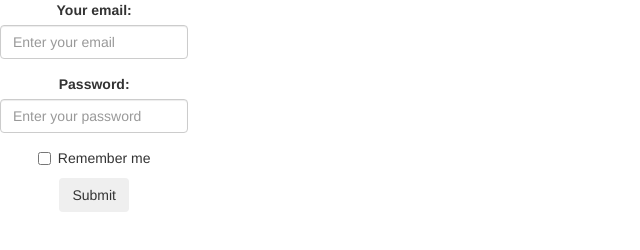
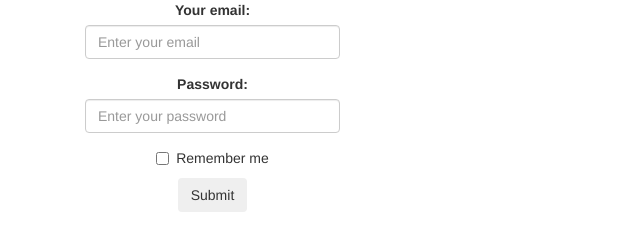
Before and after one commit to Igorikus/Task-Manager, a plain HTML site: page Task-manager/public_html/index.html in a window 1280 px wide. Shown: the whole page, without its empty margins (0-640 px from the left). Drawn offline with Linux system fonts and the light colour scheme.

Commit message:
Login form complete

```diff
--- a/Task-manager/public_html/index.html
+++ b/Task-manager/public_html/index.html
@@ -13,8 +13,12 @@ and open the template in the editor.
         <link href="bootstrap/css/bootstrap.min.css" rel="stylesheet" type="text/css"/>
     </head>
     <body>
-        <div class="row text-center">
-            <form class="col-md-2">
+        <div class="container" id="main-page">
+            <div class="container">
+
+            </div>
+
+                <form class="col-md-3 text-center" id="login-form">
                     <div class="form-group">
                         <label for="email">Your email:</label>
                         <input type="email" class="form-control" id="email" placeholder="Enter your email">
--- a/Task-manager/public_html/stylesheet.css
+++ b/Task-manager/public_html/stylesheet.css
@@ -0,0 +1,3 @@
+form{
+    margin-top: 100px;
+}
```
Lines whose indentation alone changed are shown as unchanged.
